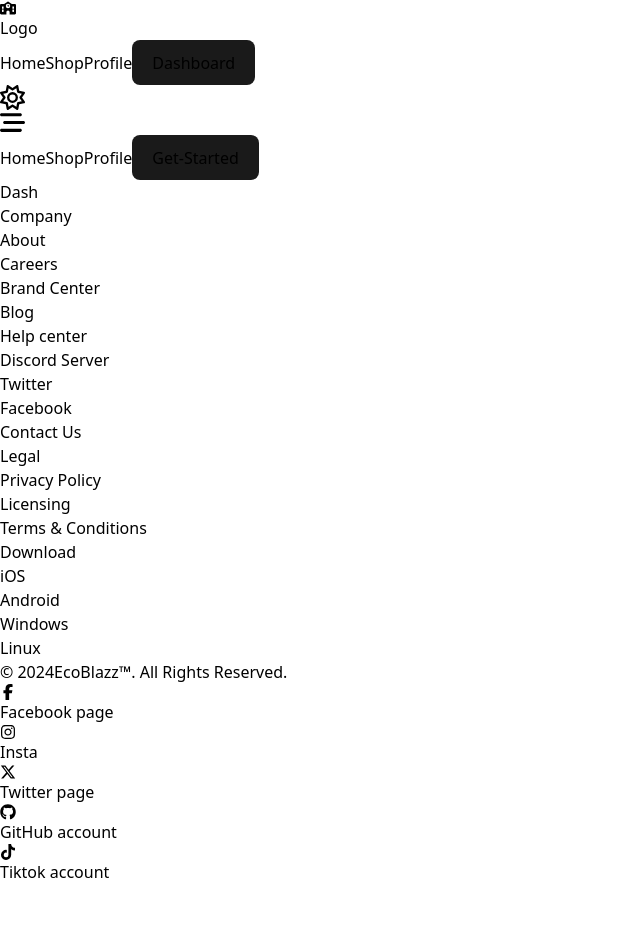
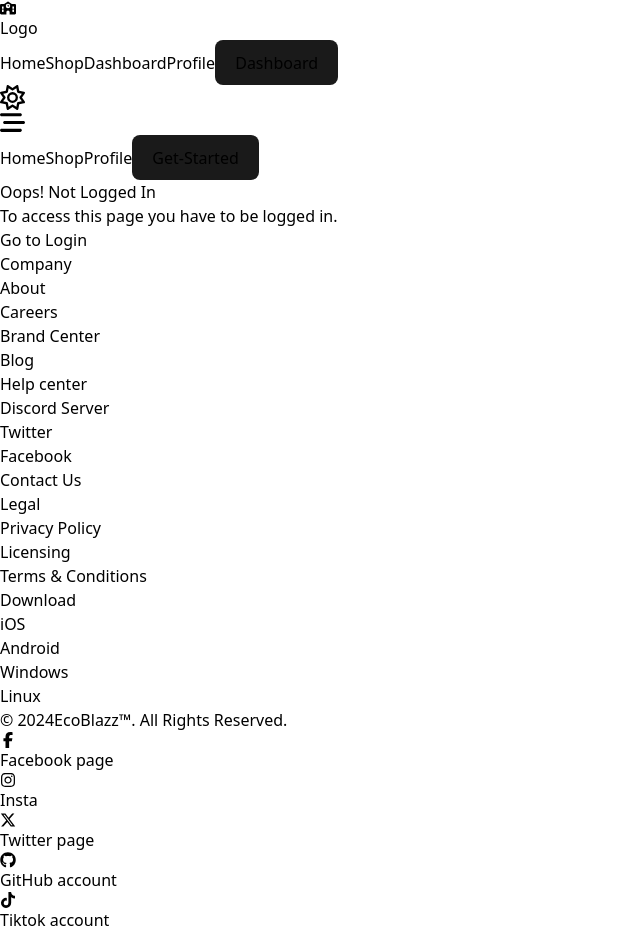
Before and after one commit to stephen-nene/ne-auth, a React (Vite) app in the folder client/: page /dash in a window 1280 px wide. Shown: the whole page, without its empty margins (0-640 px from the left). Before the commit the page ends 884 px from the top, so only its background shows below. Built offline with nearby package versions, Linux system fonts and the light colour scheme.

Commit message:
rotected routes

```diff
--- a/client/src/App.jsx
+++ b/client/src/App.jsx
@@ -15,6 +15,7 @@ import Reset from "./components/auth/reset";
 
 import Error404 from "./components/utils/Error404";
 import Unauthorised from "./components/utils/Unauthorised";
+import NotLoggedIn from "./components/utils/NotLoggedIn";
 import ProtectedRoute from "./components/ProtectedRoute";
 
 import { useDispatch, useSelector } from "react-redux";
@@ -38,7 +39,7 @@ function App() {
     <div className="">
       <Navbar />
 
-      <div className={`m mt-[60px] ${darkMode ? 'bg-blue-600' : 'bg-blue-950'}  min-h-screen `} >
+      <div className={`m mt-[60px] ${darkMode ? 'bg-blue-50' : 'bg-black'}  min-h-screen `} >
 
         <Routes>
           <Route path="/" element={<Home darkmode={darkMode} />} />
@@ -46,27 +47,23 @@ function App() {
           <Route path="/login" element={<Login darkMode={darkMode} />} />
           <Route path="/register" element={<Signup darkMode={darkMode} />} />
           <Route path="/shop" element={<Shop darkMode={darkMode} />} />
-          <Route path="/dash" element={<Dashboard darkMode={darkMode} />} />
-         {/* Protected Route */}
-         <Route
-            path="/profile"
+          {/* <Route path="/dash" element={<Dashboard darkMode={darkMode} />} /> */}
+          <Route
+            path="/dash"
             element={
               <ProtectedRoute
-                element={<Profile darkMode={darkMode} />}
-                userData={userData}
-                allowedRoles={["employee", "admin"]}
-                fallbackPath="/unauthorized"
-              />
-            }
+                element={<Dashboard darkMode={darkMode} />}
+                allowedRoles={["admin"]}
+                darkMode={darkMode}/>}
           />
-
 
           <Route path="/forgot" element={<Forgot darkMode={darkMode} />} />
           <Route path="/reset/:secret" element={<Reset darkMode={darkMode} />} />
 
+          <Route path="/unauthorized" element={<Unauthorised />} />
+          <Route path="/not-logged-in" element={<NotLoggedIn />} />
+
           <Route path="/*" element={<Error404 darkMode={darkMode} />} />
-          <Route path="/unauthorized" element={<Unauthorised />} />
-
         </Routes>
       </div>
 
--- a/client/src/components/Navbar.jsx
+++ b/client/src/components/Navbar.jsx
@@ -4,19 +4,13 @@ import { NavLink, Link } from "react-router-dom";
 import { FaBarsStaggered, FaMoon, FaRegSun, FaSchool } from "react-icons/fa6";
 import { IoClose } from "react-icons/io5";
 
-
-
 import { setDarkMode } from "../assets/store/actions/appAction";
-
-
 
 function Navbar({ loggedin = !true }) {
   const [toggleMenu, setToggleMenu] = useState(false);
   const [isScrolled, setIsScrolled] = useState(false);
   const navigationRef = useRef();
-
   const darkMode = useSelector(state => state.app.darkMode);
-
   const dispatch = useDispatch();
 
   useEffect(() => {
@@ -49,8 +43,13 @@ function Navbar({ loggedin = !true }) {
     };
   }, []);
 
+  const handleLinkClick = () => {
+    setToggleMenu(false); // Close the menu when a link is clicked
+  };
+
   return (
     <div
+    ref={navigationRef}
       className={`fixed top-0 w-full z-10 duration-100 ease-in-out ${darkMode ? 'bg-sky-500 text-black' : 'bg-sky-950 text-white'}  bg-opacity- backdrop-blur-xl
    ${!isScrolled && !toggleMenu ? "bg-transparen" : "  "}`}
     >
@@ -63,6 +62,7 @@ function Navbar({ loggedin = !true }) {
               <div>
                 <Link
                   to="/"
+                  onClick={handleLinkClick}
                   className="flex gap-1 font-bold  hover:text-yellow-500 items-center "
                 >
                   <FaSchool className="h-6 w-6 text-primary" />
@@ -71,22 +71,19 @@ function Navbar({ loggedin = !true }) {
               </div>
               {/* primary */}
               <div className="hidden  lg:flex items-center gap-8 ">
-                <Link to="/" className="">
+                <Link to="/" className="" onClick={handleLinkClick}>
                   Home
                 </Link>
-                <Link className="" to="/shop">Shop</Link>
-                {/* <Link className="" to="#">Contact Us</Link> */}
-                <Link to="/profile" className="" >Profile</Link>
-                <button >
+                <Link className="" to="/shop" onClick={handleLinkClick}>Shop</Link>
+                <Link className="" to="/dash" onClick={handleLinkClick}>Dashboard</Link>
+                <Link to="/profile" className="" onClick={handleLinkClick}>Profile</Link>
+                <button onClick={handleLinkClick}>
                   {!loggedin ? <Link to='/dash'>Dashboard</Link> : <Link to='/login'>Get-Started</Link>}
-
-
                 </button>
               </div>
             </div>
             {/* secondary */}
             <div className={`flex gap-4 ${!darkMode ? 'text-white' : 'text-black'}`}>
-
               <div className="flex items-center">
                 <div className={` hover:text-yellow-500  `} onClick={() => dispatch(setDarkMode(!darkMode))}>
                   {darkMode ? <FaMoon size={25} /> : <FaRegSun size={25} />}
@@ -111,13 +108,12 @@ function Navbar({ loggedin = !true }) {
         >
           <div className="pl-16 ">
             <div className="flex flex-col gap-8 font-bold tracking-wider items-start m-3">
-              <Link href="/" className="">
+              <Link to="/" className="" onClick={handleLinkClick}>
                 Home
               </Link>
-              <Link to="/shop">Shop</Link>
-              {/* <Link href="#">Contact-us</Link> */}
-              <Link to="/profile" >Profile</Link>
-              <button>
+              <Link to="/shop" onClick={handleLinkClick}>Shop</Link>
+              <Link to="/profile" onClick={handleLinkClick}>Profile</Link>
+              <button onClick={handleLinkClick}>
                 {loggedin ? <Link to="/dash">Dashboard</Link> : <Link to="/login">Get-Started</Link>}
               </button>
             </div>
--- a/client/src/components/ProtectedRoute.jsx
+++ b/client/src/components/ProtectedRoute.jsx
@@ -1,17 +1,29 @@
-import { Navigate, Route } from "react-router-dom";
+import { Route, Navigate, Routes } from "react-router-dom";
 import Unauthorised from "./utils/Unauthorised";
+import NotLoggedIn from "./utils/NotLoggedIn";
+import { useSelector } from "react-redux";
 
-const ProtectedRoute = ({ element, userData, allowedRoles, fallbackPath }) => {
-  const checkRole = (userData, allowedRoles) => {
-    return userData && allowedRoles.includes(userData.role);
-  };
+const ProtectedRoute = ({  element, allowedRoles,darkMode }) => {
+  const userData = useSelector((state) => state.user.userData);
+  // const userData = {
+  //   id: 1,
+  //   username: "john_doe",
+  //   email: "john@example.com",
+  //   role: "admin",
+  // };
 
-  return checkRole(userData, allowedRoles) ? (
-    <Route element={element} />
-  ) : (
-    <Route element={<Unauthorised />} />
-    // <Navigate to={fallbackPath} replace />
-  );
+  if (!userData) {
+    // return <Navigate to="/not-logged-in" />;
+    return <NotLoggedIn darkMode={darkMode}/>;
+  }
+
+  if (!allowedRoles.includes(userData.role)) {
+    // User does not have permission to access this route, show the Unauthorised page
+    return <Unauthorised darkMode={darkMode}/>;
+  }
+  // User is authenticated and has the correct role, render the component
+
+  return element;
 };
 
 export default ProtectedRoute;
--- a/client/src/components/auth/Login.jsx
+++ b/client/src/components/auth/Login.jsx
@@ -59,7 +59,8 @@ export default function Login({ darkMode }) {
                 </p>
 
                 {/* Login Form */}
-                <form className="grid gap-4" onSubmit={handleSubmit}>
+                <form className="grid gap-4  " onSubmit={handleSubmit}>
+
                     <input className={`border border-gray-300 rounded-md py-2 px-3 focus:outline-none focus:border-blue-500`} type="email" placeholder="Enter your email" value={email} onChange={(e) => setEmail(e.target.value)} />
                     <div className="relative">
                         <input className={`border border-gray-300 rounded-md py-2 px-3 focus:outline-none focus:border-blue-500 w-full`} type={passwordVisible ? "text" : "password"} placeholder="Password" value={password} onChange={(e) => setPassword(e.target.value)} />
--- a/client/src/components/pages/Dashboard.jsx
+++ b/client/src/components/pages/Dashboard.jsx
@@ -10,12 +10,12 @@ export default function Dashboard() {
     const dispatch = useDispatch();
 
     return (
-        <div className={` ${darkMode ? 'bg-white' : 'bg-black'}  z-10 `}>
+        <div className={` ${darkMode ? 'bg-white text-gray-900' : 'bg-black text-gray-100' }  z-10 `}>
             <div className="p-8">
 
                 <div className=" flex  items-cente justify-cente h-screen">
                     {/* <p>sss</p> */}
-                    <h1 className="text-5xl font-bold text-gray-900 mb-4">Dash</h1>
+                    <h1 className="text-5xl font-bold  mb-4">Dash</h1>
                 </div>
             </div>
         </div>
--- a/client/src/components/utils/NotLogin.jsx
+++ b/client/src/components/utils/NotLoggedIn.jsx
@@ -1,11 +1,11 @@
 import React from "react";
 import { Link } from "react-router-dom";
 
-export default function NotLogin() {
+export default function NotLoggedIn() {
     return (
         <div className="flex flex-col items-center justify-center h-screen">
             <h1 className="text-5xl font-bold text-gray-900 mb-4">Oops! Not Logged In</h1>
-            <p className="text-xl text-gray-600 mb-8">The page you are looking for might have been removed or its name changed, or it's temporarily unavailable.</p>
+            <p className="text-xl text-gray-600 mb-8">To access this page you have to be logged in.</p>
             <Link to="/login" className="bg-blue-500 hover:bg-blue-600 text-white font-semibold py-2 px-6 rounded-md focus:outline-none focus:ring-2 focus:ring-blue-500 focus:ring-opacity-50">Go to Login</Link>
         </div>
     );
--- a/client/src/components/utils/Unauthorised.jsx
+++ b/client/src/components/utils/Unauthorised.jsx
@@ -1,11 +1,11 @@
 import React from "react";
 import { Link } from "react-router-dom";
 
-export default function Unauthorised() {
+export default function Unauthorised({darkMode}) {
     return (
-        <div className="flex flex-col items-center justify-center h-screen">
-            <h1 className="text-5xl font-bold text-gray-900 mb-4">Oops! Page Not Found</h1>
-            <p className="text-xl text-gray-600 mb-8">The page you are looking for might have been removed or its name changed, or it's temporarily unavailable.</p>
+        <div className={`flex flex-col ${darkMode?"text-gray-900 ":"text-gray-100 "} items-center justify-center h-screen`}>
+            <h1 className="text-5xl font-bold mb-4">Unauthorised  Access</h1>
+            <p className="text-xl text-gray-00 mb-8">Try SSH you checky lad.</p>
             <Link to="/" className="bg-blue-500 hover:bg-blue-600 text-white font-semibold py-2 px-6 rounded-md focus:outline-none focus:ring-2 focus:ring-blue-500 focus:ring-opacity-50">Go to Home</Link>
         </div>
     );
```
